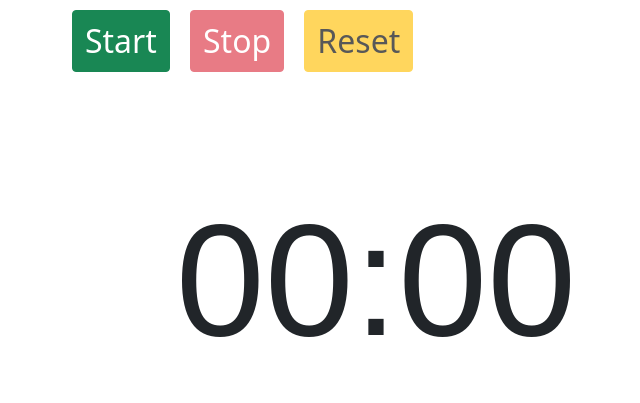
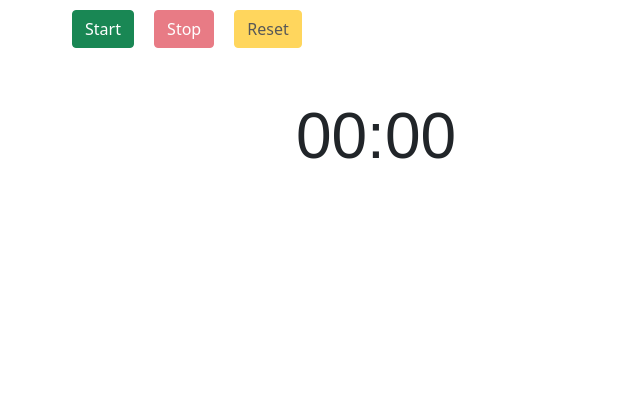
Before and after one commit to freginold/stopWatch, a plain HTML site: page index.html in a window 1280 px wide. Shown: the whole page, without its empty margins (264-904 px from the left). Drawn offline with nearby package versions, Linux system fonts and the light colour scheme.

Commit message:
reduce font sizes

```diff
--- a/main.css
+++ b/main.css
@@ -10,13 +10,13 @@ body {
 }
 
 #timeDiv {
-    font-size: 10em;
+    font-size: 4em;
     text-align: center;
     font-family: Arial;
     margin-top:0.5em;
 }
 
 .bigBtn {
-    font-size: 2em;
+    font-size: 1em;
     margin: 8px;
 }
```
